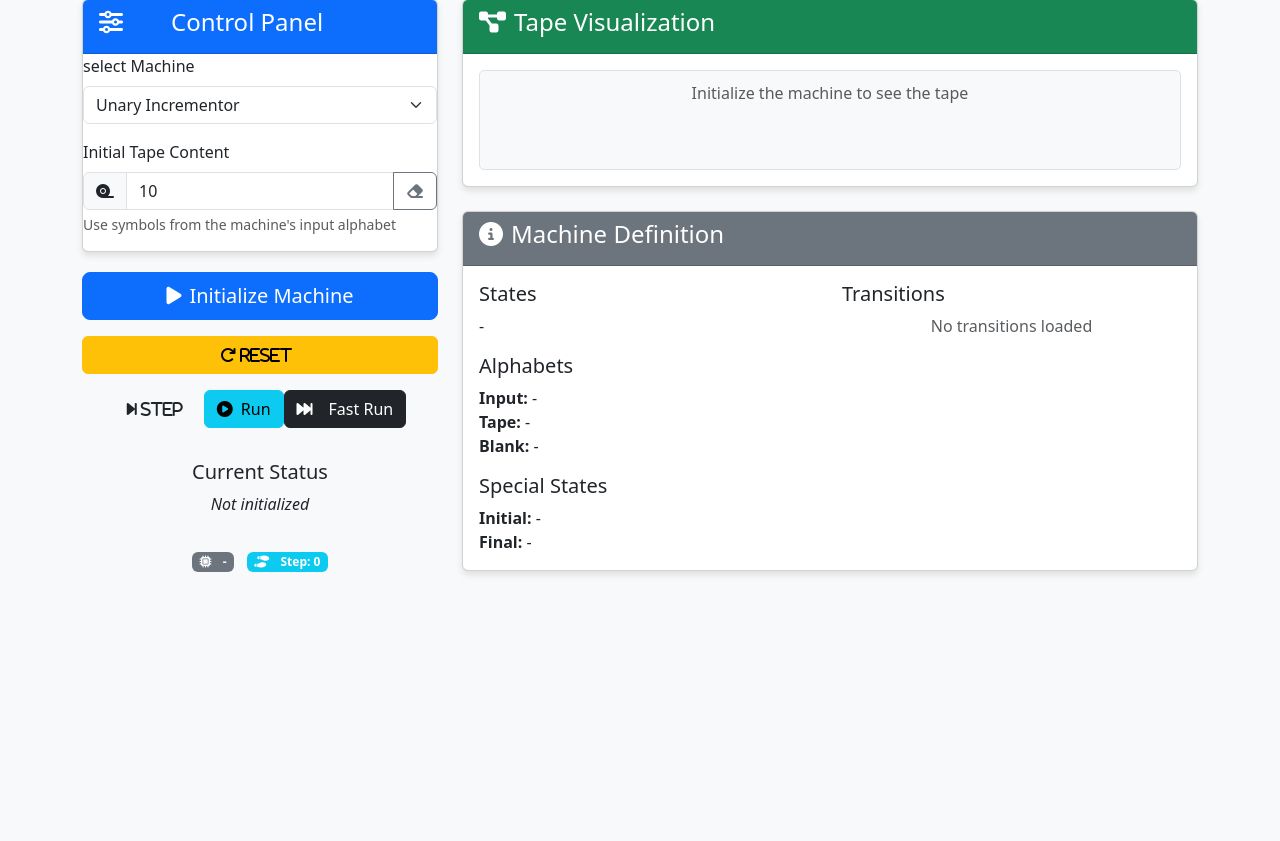
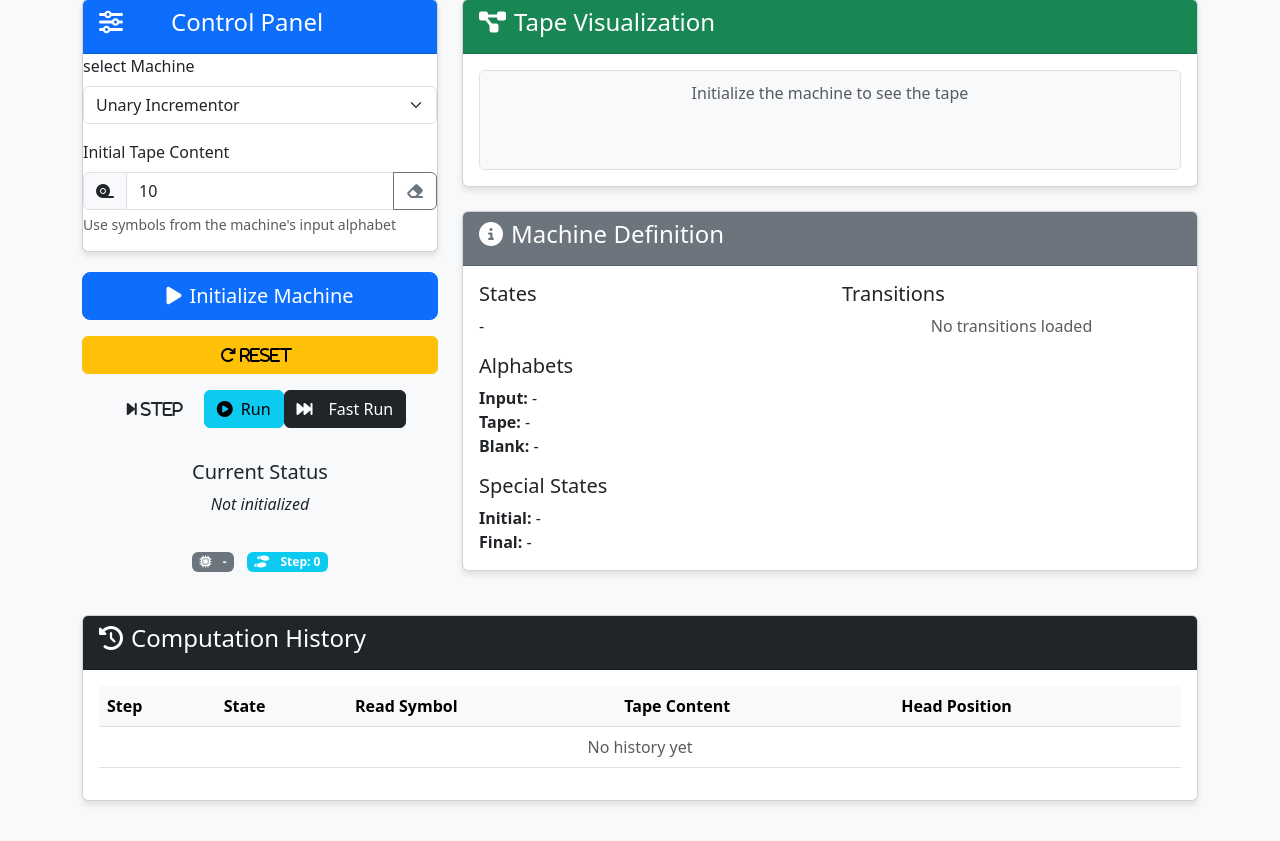
Before and after one commit to pouyatavakoli/TuringMachine-Simulator, a Flask app: page / in a window 1280 px wide. Shown: the part 166-1007 px from the top of the page. Before the commit the page ends 741 px from the top, so only its background shows below. Run offline with Flask 3, Linux system fonts and the light colour scheme.

Commit message:
feat: add computation history table

```diff
--- a/app/static/js/script.js
+++ b/app/static/js/script.js
@@ -77,6 +77,23 @@ function updateMachineState(state) {
             $('<div>').addClass('text-center text-muted').text('Tape is empty')
         );
     }
+
+    // Update history
+    if (history && history.length > 0) {
+        history.forEach((step) => {
+            const tapeStr = step.tape ? step.tape.join(' ') : '';
+            const newRow = `
+                <tr class="history-step">
+                    <td>${step.step}</td>
+                    <td><span class="badge bg-primary">${step.state}</span></td>
+                    <td><span class="badge bg-secondary">${step.current_symbol}</span></td>
+                    <td><code>${tapeStr}</code></td>
+                    <td>${step.head}</td>
+                </tr>
+            `;
+            $('#historyTable').prepend(newRow);
+        });
+    }
 }
 
 function updateMachineInfo(info) {
--- a/app/templates/index.html
+++ b/app/templates/index.html
@@ -148,6 +148,38 @@
                 </div>
             </div>
         </div>
+        <!-- Computation History -->
+        <div class="row mt-4">
+            <div class="col-12">
+                <div class="card">
+                    <div class="card-header bg-dark text-white">
+                        <h4><i class="fas fa-history me-2"></i>Computation History</h4>
+                    </div>
+                    <div class="card-body">
+                        <div class="table-responsive">
+                            <table class="table table-hover">
+                                <thead class="table-light">
+                                    <tr>
+                                        <th>Step</th>
+                                        <th>State</th>
+                                        <th>Read Symbol</th>
+                                        <th>Tape Content</th>
+                                        <th>Head Position</th>
+                                    </tr>
+                                </thead>
+                                <tbody id="historyTable">
+                                    <tr>
+                                        <td colspan="5" class="text-center text-muted">
+                                            No history yet
+                                        </td>
+                                    </tr>
+                                </tbody>
+                            </table>
+                        </div>
+                    </div>
+                </div>
+            </div>
+        </div>
     </div>
     </div>
 
```
